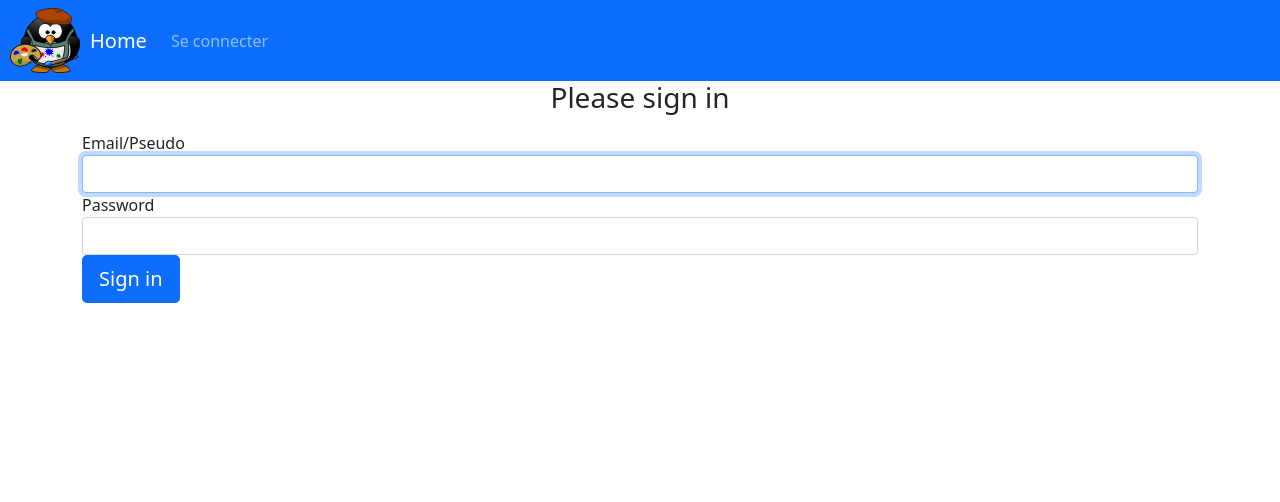
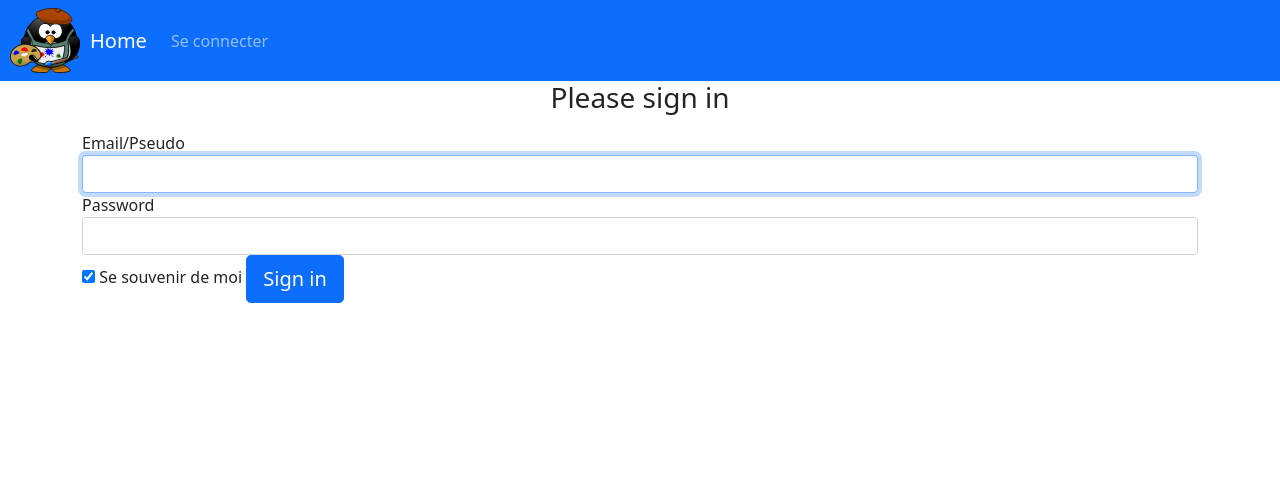
Before and after one commit to AlexandruC0909/Sortie, a Symfony app: template templates/security/login.html.twig in a window 1280 px wide. Shown: the top 502 px of the page. Run offline with Twig, Linux system fonts and the light colour scheme; the template is opened without the code that fills it, so the values that code supplies are empty; some libraries are stand-ins or nearby versions.

Commit message:
Se souvenir de moi

```diff
--- a/templates/security/login.html.twig
+++ b/templates/security/login.html.twig
@@ -24,10 +24,13 @@
                            required autofocus>
                     <label for="inputPassword">Password</label>
                     <input type="password" name="password" id="inputPassword" class="form-control" required>
-
+                    <input type="checkbox" id="remember_me" name="_remember_me" checked/>
+                    <label for="remember_me">Se souvenir de moi</label>
                     <input type="hidden" name="_csrf_token"
                            value="{{ csrf_token('authenticate') }}"
                     >
+
+
 
                     {#
                     Uncomment this section and add a remember_me option below your firewall to activate remember me functionality.
```
Also changed, not shown: 1 other file.
